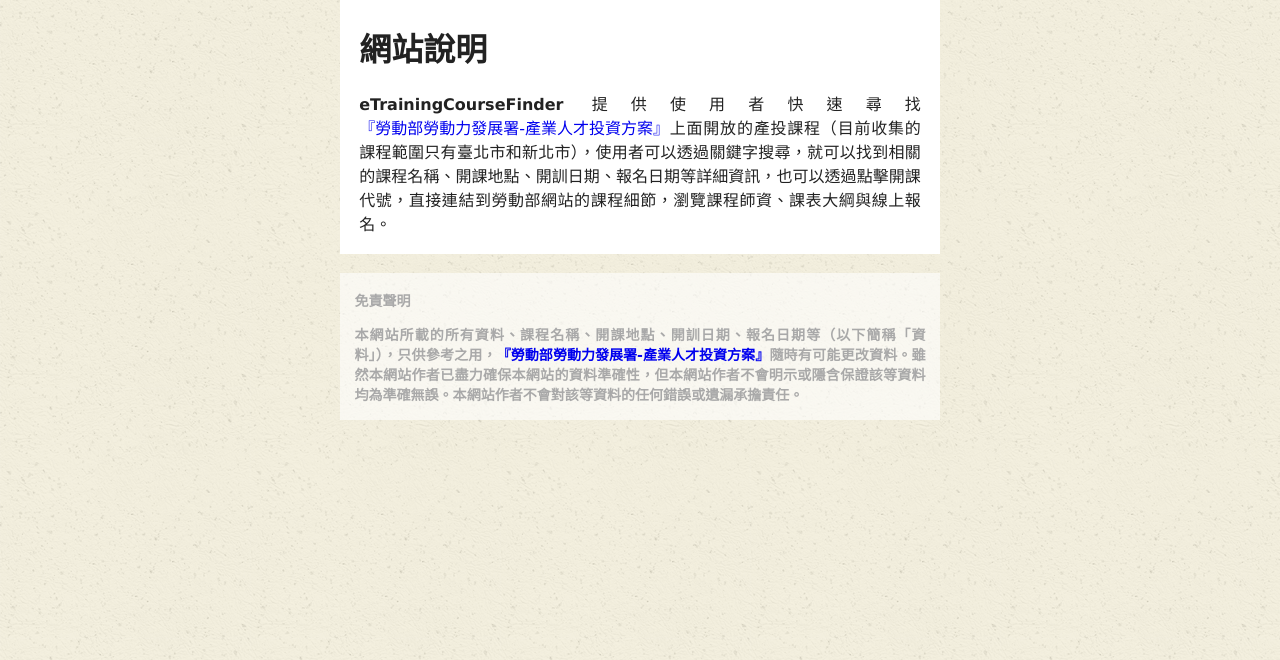
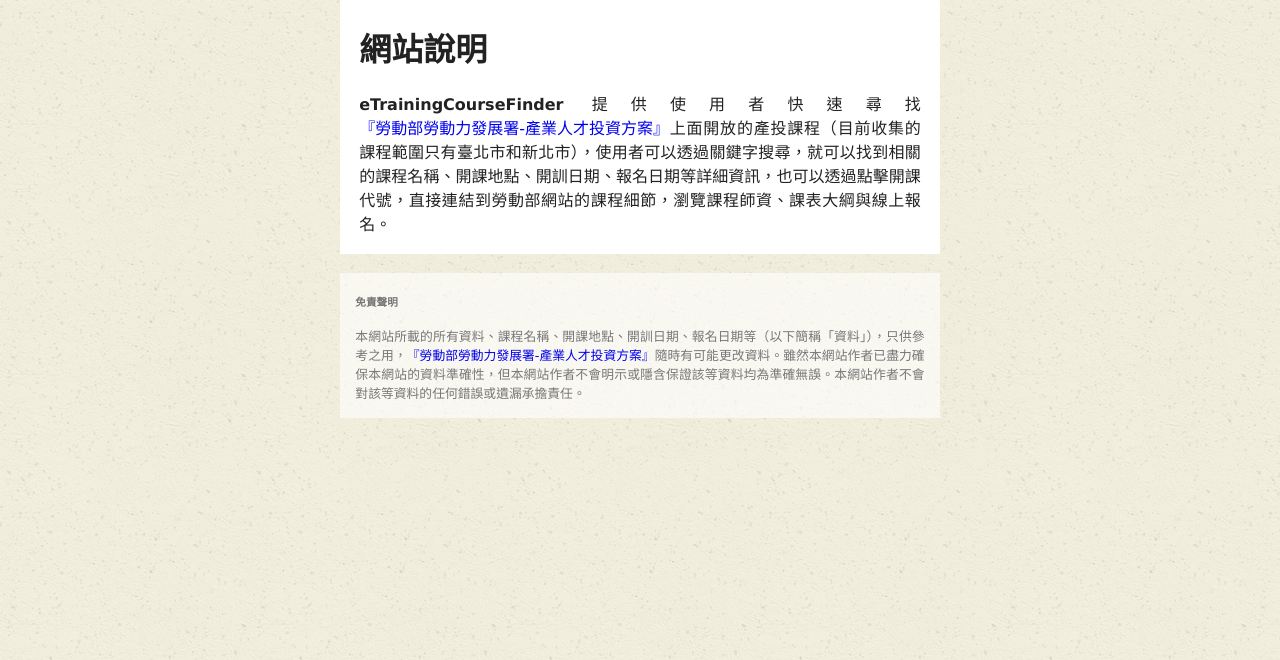
Before and after one commit to hansliu/etraining-course-finder-heroku, a Flask app: page / in a window 1280 px wide. Shown: the part 112-772 px from the top of the page. Run offline with Flask 2, Linux system fonts and the light colour scheme; some libraries are stand-ins or nearby versions.

Commit message:
updated layout

```diff
--- a/static/main.css
+++ b/static/main.css
@@ -70,8 +70,8 @@
 }
 
 footer {
-  color: darkgrey;
-  font-size: 12px;
+  color: #777;
+  font-size: 0.8em;
   padding: 0.2em 1.2em;
   background-color: rgba(255, 255, 255, 0.6);
 }
--- a/templates/base.html
+++ b/templates/base.html
@@ -81,7 +81,7 @@
         </div>
 
         <footer>
-            <h3>免責聲明<h3>
+            <h5>免責聲明</h5>
 
             <p>本網站所載的所有資料、課程名稱、開課地點、開訓日期、報名日期等（以下簡稱「資料」），只供參考之用，<a href="http://tims.etraining.gov.tw/timsonline/index.aspx">『勞動部勞動力發展署-產業人才投資方案』</a>隨時有可能更改資料。雖然本網站作者已盡力確保本網站的資料準確性，但本網站作者不會明示或隱含保證該等資料均為準確無誤。本網站作者不會對該等資料的任何錯誤或遺漏承擔責任。</p>
         </footer>
```
